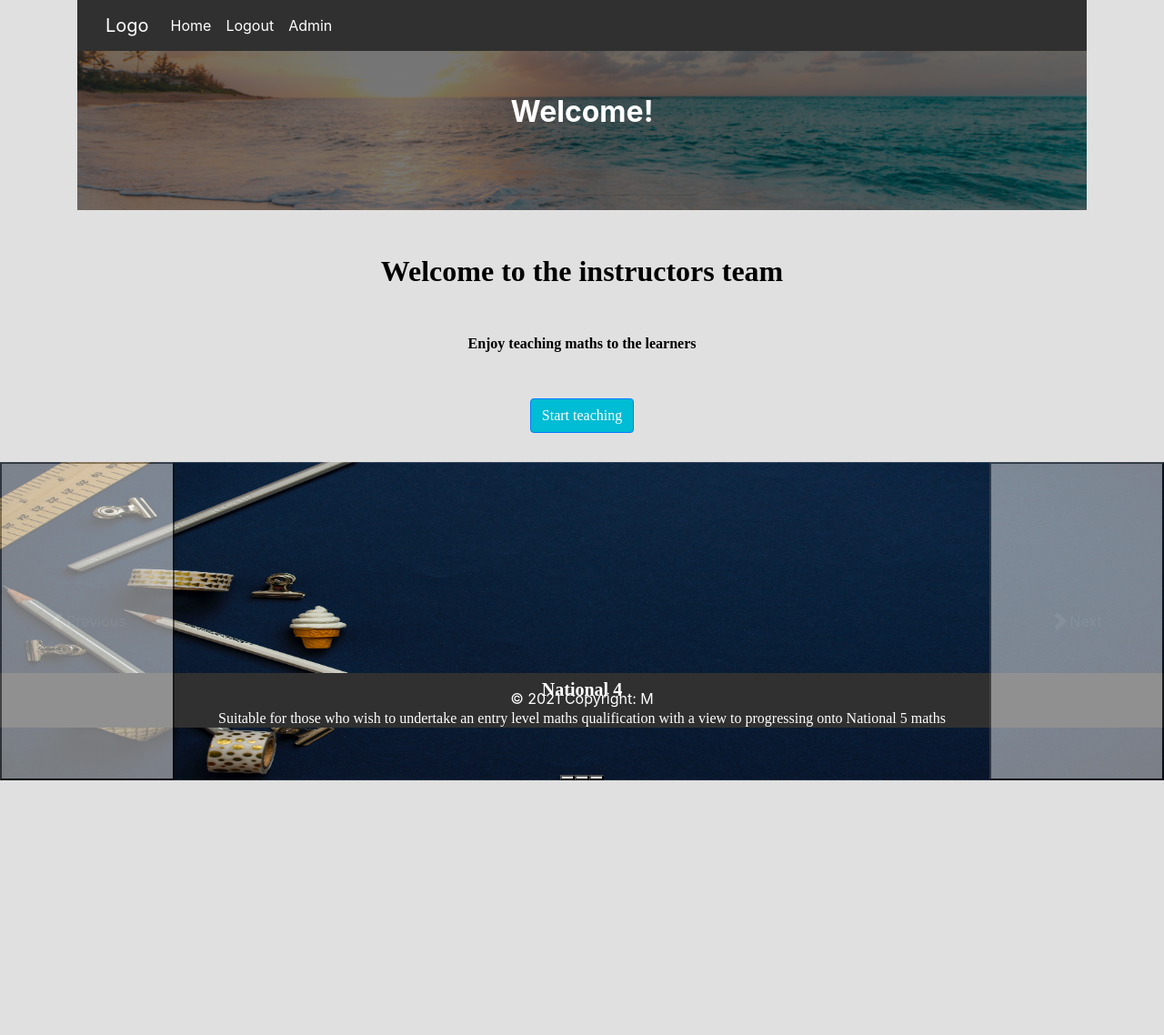
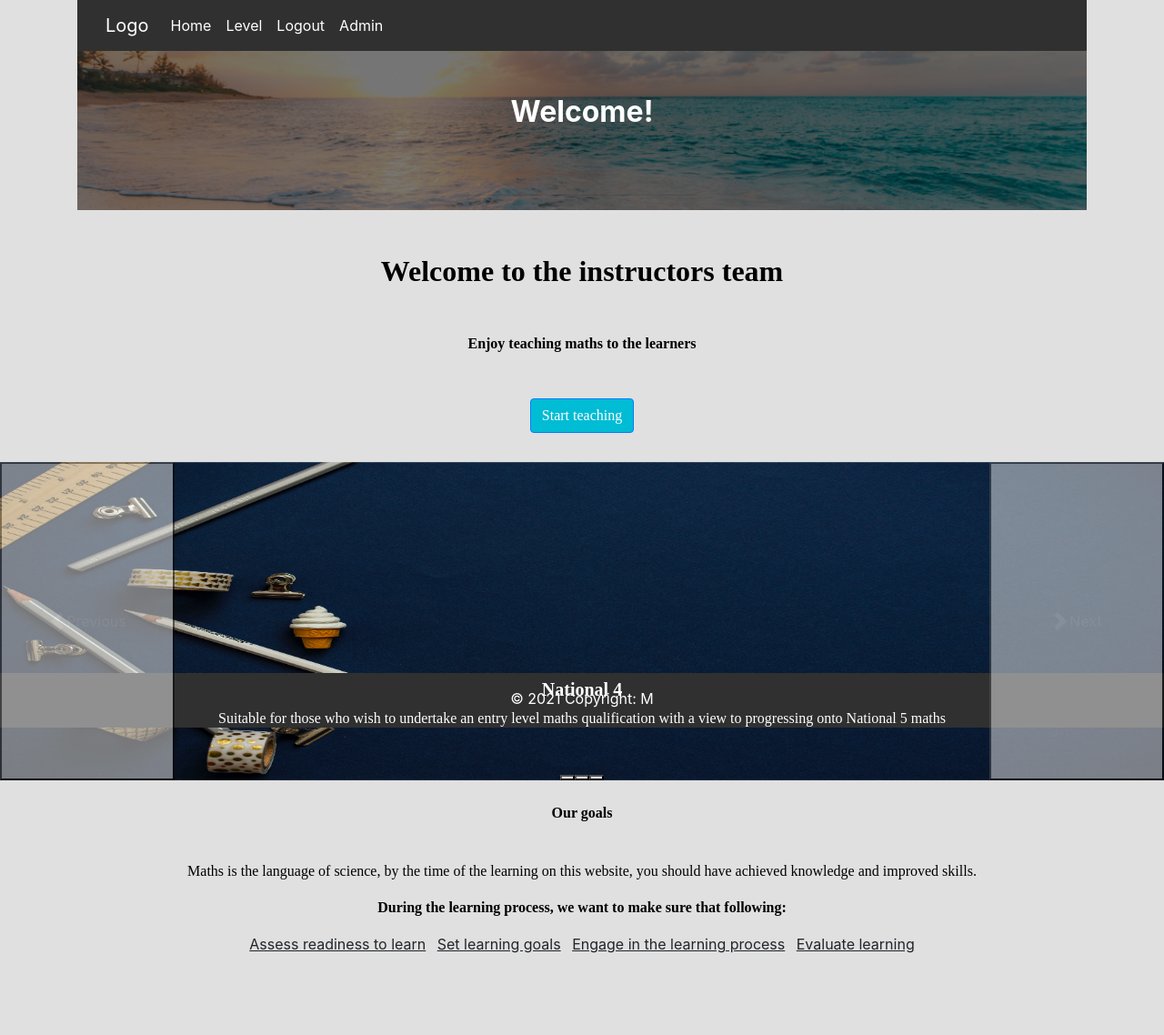
Before and after one commit to mohamedlafiteh/learning-system-project, a Django app: page / in a window 1280 px wide. Shown: the whole page at 91% size. Before the commit the page ends 858 px from the top, so only its background shows below. Run offline with Django 3.2, Linux system fonts and the light colour scheme; a user stored in the database is signed in; data comes from the database, SQL or seed files in the repository; both versions use the stored data as it was after the commit; data that the repository does not hold is empty; some libraries are stand-ins or nearby versions.

Commit message:
Fix the navbar

```diff
--- a/quizes/templates/quizes/main.html
+++ b/quizes/templates/quizes/main.html
@@ -64,7 +64,7 @@
     <div class="d-flex justify-content-center">
     <a href=""> <button type="button" id="start-button" style="color: white" class="btn btn-success text-font btn-default">Go back</button></a>
     </div>
-<br>
+
 <br>
 </section>
 
--- a/templates/main_page.html
+++ b/templates/main_page.html
@@ -28,6 +28,11 @@
                             <a class="nav-link active" style="color:white;"  aria-current="page" href="{% url 'home_page'%}">Home</a>
                             </li>
                             {% if result != None %}
+                            <li class="nav-item">
+                            <a class="nav-link" style="color:white;"  href="{% url 'syllabus:level_list'%}">Level</a>
+                            </li>
+                            {%endif%}
+                              {% if  user.app_user.app_user == 'instructor' or user.is_superuser  and user.is_authenticated %}
                             <li class="nav-item">
                             <a class="nav-link" style="color:white;"  href="{% url 'syllabus:level_list'%}">Level</a>
                             </li>
--- a/users_application/templates/users_application/home_page.html
+++ b/users_application/templates/users_application/home_page.html
@@ -73,6 +73,18 @@
 
 </section>
 <br>
+<p class="text-center font-weight-bold text-font" style="color: black">Our goals</p>
+<br>
+<p class="text-center text-font" style="color: black">Maths is the language of science, by the time of the learning on this website, you should have achieved knowledge and improved skills.</p>
+<p class="text-center font-weight-bold text-font" style="color: black">During the learning process, we want to make sure that following:</p>
+<div class="d-flex">
+  <ul class="list-inline mx-auto justify-content-center">
+      <li class="list-inline-item"><u>Assess readiness to learn</u></li>
+    <li class="list-inline-item"> <u>Set learning goals</u></li>
+    <li class="list-inline-item"><u>Engage in the learning process</u></li>
+    <li class="list-inline-item"><u>Evaluate learning</u></li>
+  </ul>
+</div>
 
 {% else %}
 
@@ -149,7 +161,7 @@
             <div class="row d-flex justify-content-center text-center">
               <div class="col-md-10 text-white">
                 <!-- heading -->
-                <h3 class="display-6 font-weight-bold white-text text-font  p-5 mb-2" style="color:black;" > Take the Assessment </h3>
+                <h3 class="mb-7 mt-5 font-weight-bold text-font" style="color:black;" > Take the assessment before start learning</h3>
 
                 <!-- divider -->
                 <hr style="color:#000080;">
```
Also changed, not shown: db.sqlite3.
